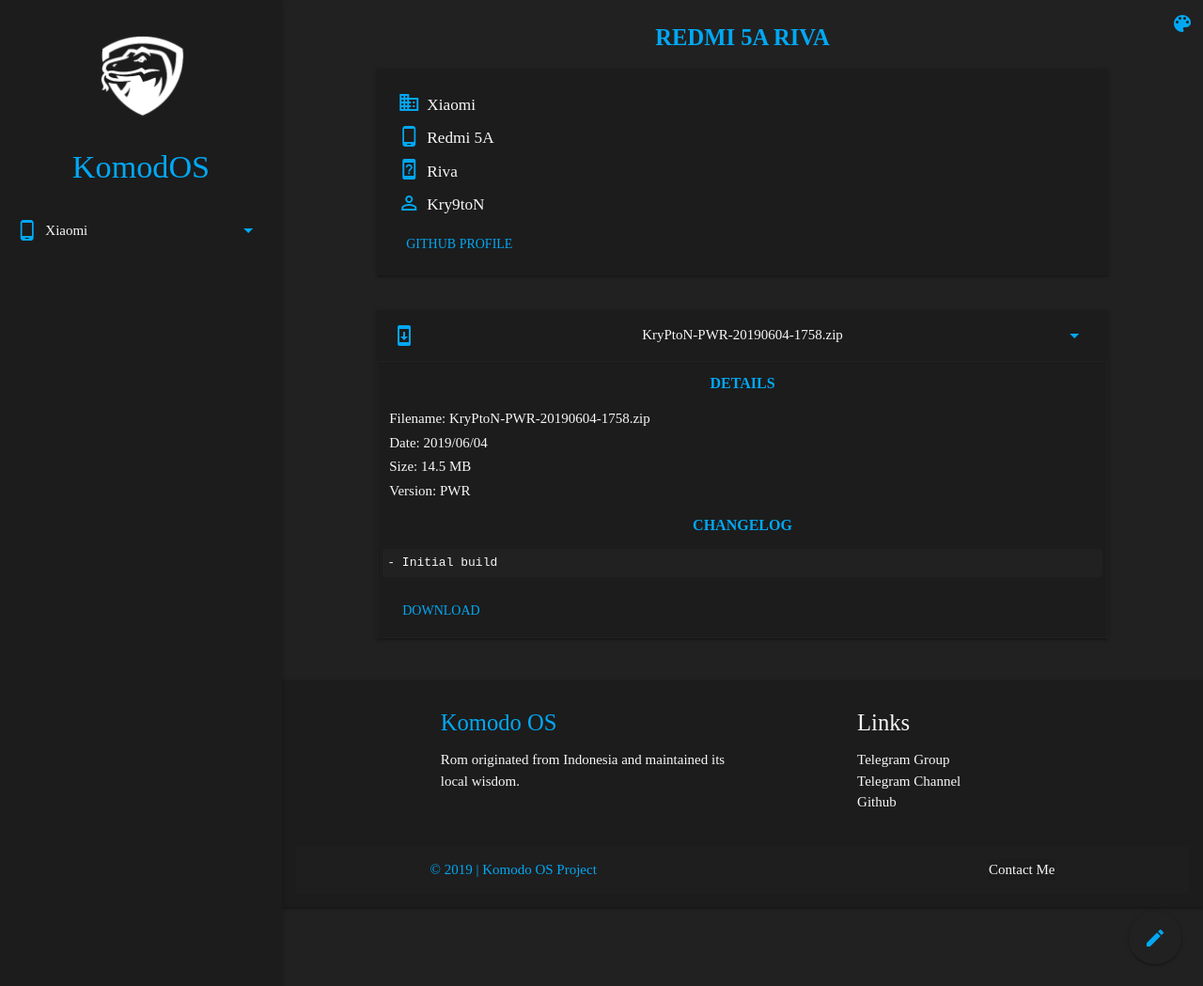
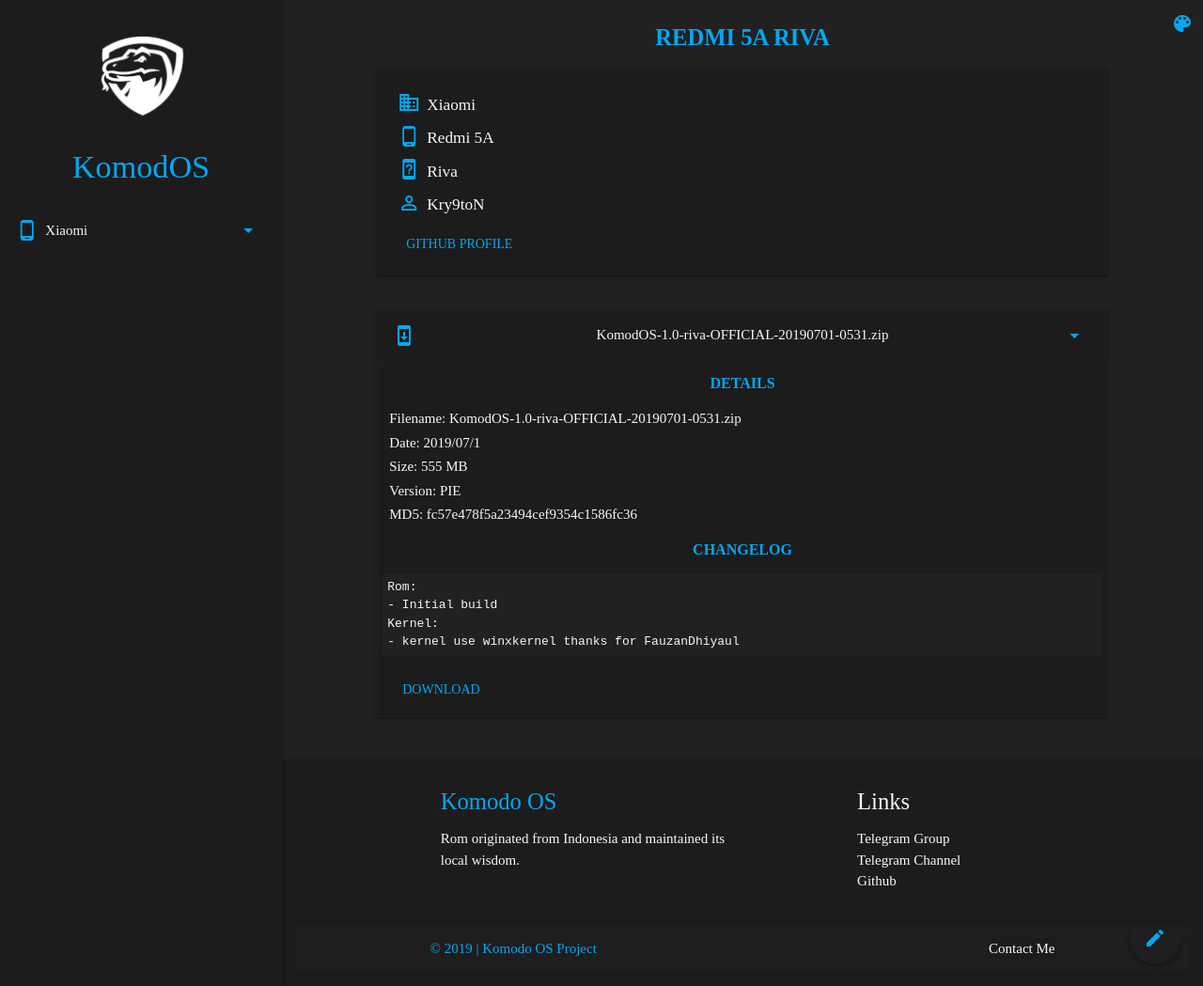
Before and after one commit to MrYacha/KomodOS-Rom.github.io, a Jekyll site: the page built from rom-riva.html, in a window 1280 px wide and 1049 px high. Shown: the whole window at 94% size. Built offline with Jekyll 4.4.1, drawn with Linux system fonts in a browser that asks for light colours; some web fonts are replaced.

```diff
--- a/_includes/navbar.html
+++ b/_includes/navbar.html
@@ -28,7 +28,7 @@
 		  <ul>
 			<li>
 			  <a href="{{- '/rom/vince/' | relative_url -}}">Redmi 5 Plus</a>
-			  <a href="/404.html">Redmi 5A</a>
+			  <a href="{{- '/rom/riva/' | relative_url -}}">Redmi 5A</a>
 			  <a href="/404.html">Redmi 4A</a>
 			  <a href="/404.html">Redmi 4X</a>
 			</li>
--- a/rom-riva.html
+++ b/rom-riva.html
@@ -43,7 +43,7 @@ permalink : /rom/riva/
 		<li class="active">
 		  <div class="collapsible-header">
 			<i class="material-icons">system_update</i>
-			<span style="width: 100%">KryPtoN-PWR-20190604-1758.zip</span>
+			<span style="width: 100%">KomodOS-1.0-riva-OFFICIAL-20190701-0531.zip</span>
 			<i class="material-icons">arrow_drop_down</i>
 		  </div>
 
@@ -51,21 +51,25 @@ permalink : /rom/riva/
 
 			<p class="label" >details</p>
 			<div class="buildinfo">
-			  <div class="deviceprop"><p>Filename: KryPtoN-PWR-20190604-1758.zip</p></div>
-			  <div class="deviceprop"><p>Date: 2019/06/04</p></div>
-			  <div class="deviceprop"><p>Size: 14.5 MB</p></div>
-			  <div class="deviceprop"><p>Version: PWR</p></div>
+			  <div class="deviceprop"><p>Filename: KomodOS-1.0-riva-OFFICIAL-20190701-0531.zip</p></div>
+			  <div class="deviceprop"><p>Date: 2019/07/1</p></div>
+			  <div class="deviceprop"><p>Size: 555 MB</p></div>
+			  <div class="deviceprop"><p>Version: PIE</p></div>
+			  <div class="deviceprop"><p>MD5: fc57e478f5a23494cef9354c1586fc36</p></div>
 			</div>
 
 			<div class='buildChangelog'>
 			  <p class="label">Changelog</p>
 			  <pre>
+				Rom:
 				- Initial build
+				Kernel:
+				- kernel use winxkernel thanks for FauzanDhiyaul
 			  </pre>
 			</div>
 
 			<div class="buildbuttons">
-			  <a href="https://userupload.net/3am75i8w2xca" download target="_blank" class="waves-effect waves-teal btn-flat"><i class="zmdi zmdi-download left"></i>Download</a>
+			  <a href="https://master.dl.sourceforge.net/project/komodos-rom/riva/KomodOS-1.0-riva-OFFICIAL-20190701-0531.zip" download class="waves-effect waves-teal btn-flat"><i class="zmdi zmdi-download left"></i>Download</a>
 			</div>
 		  </div>
 		</li>
--- a/rom-vince.html
+++ b/rom-vince.html
@@ -70,7 +70,7 @@ permalink : /rom/vince/
 					</div>
 
 					<div class="buildbuttons">
-					  <a href="https://master.dl.sourceforge.net/project/komodos-rom/vince/KomodOS-1.0-vince-OFFICIAL-20190630-0714.zip" class="waves-effect waves-teal btn-flat"><i class="zmdi zmdi-download left"></i>Download</a>
+					  <a href="https://master.dl.sourceforge.net/project/komodos-rom/vince/KomodOS-1.0-vince-OFFICIAL-20190630-0714.zip" download class="waves-effect waves-teal btn-flat"><i class="zmdi zmdi-download left"></i>Download</a>
 					</div>
 				  </div>
 				</li>
```
